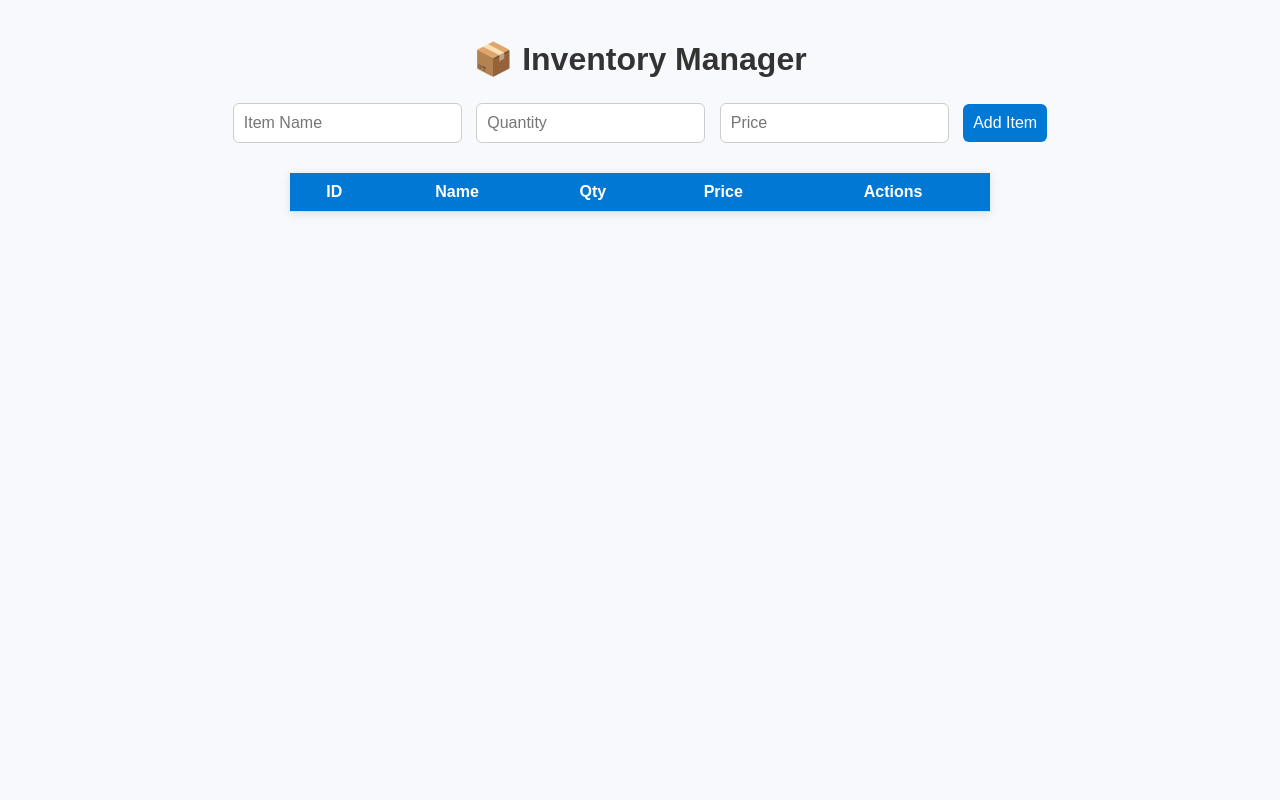
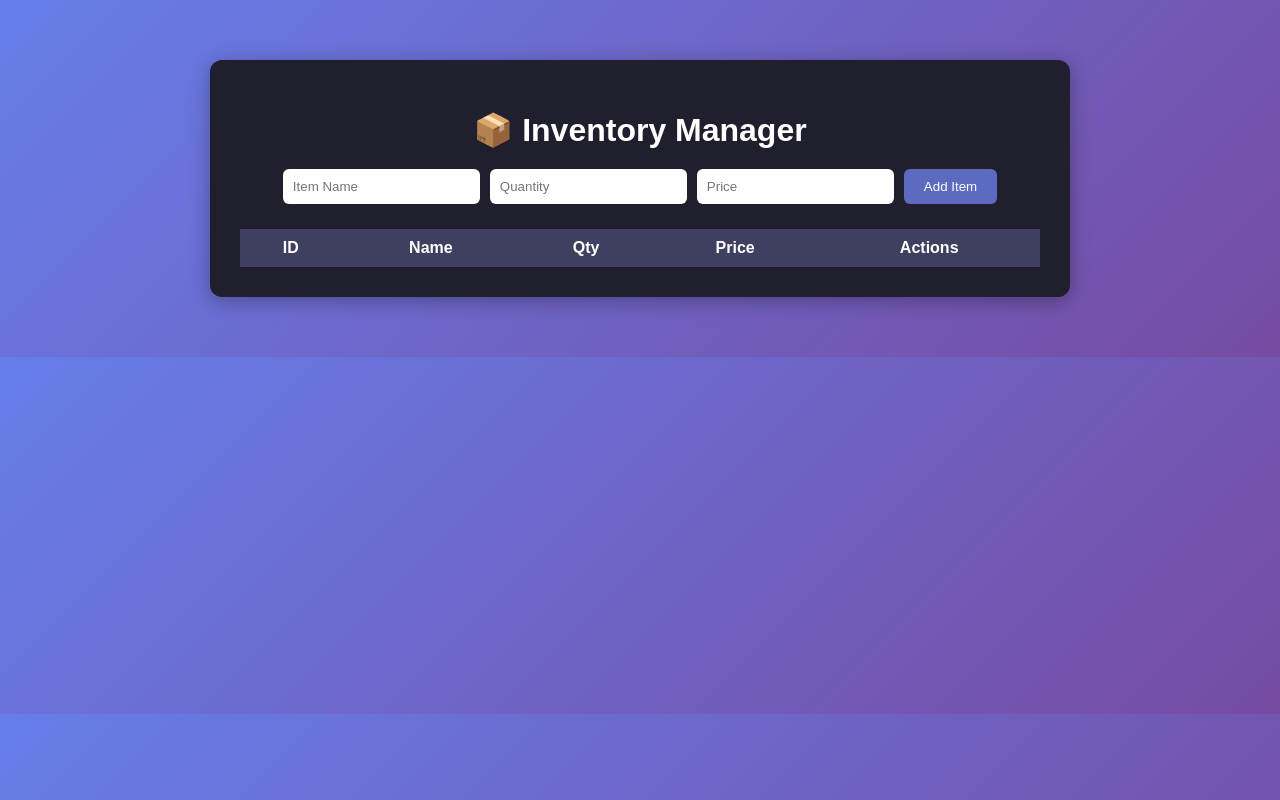
Before and after one commit to yashu234/DBMS, a website: page index.html in a window 1280 px wide. Drawn offline with Linux system fonts and the light colour scheme; no server answers.

Commit message:
Revamp CSS styles for improved aesthetics

```diff
--- a/style.css
+++ b/style.css
@@ -1,57 +1,87 @@
 body {
-  font-family: Arial, sans-serif;
-  background: #f7f9fc;
-  margin: 40px;
-  text-align: center;
+  font-family: 'Poppins', sans-serif;
+  background: linear-gradient(135deg, #667eea, #764ba2);
+  margin: 0;
+  padding: 0;
+  color: #fff;
+}
+
+.container {
+  max-width: 800px;
+  margin: 60px auto;
+  background: #1f1f2e;
+  border-radius: 12px;
+  padding: 30px;
+  box-shadow: 0 4px 20px rgba(0,0,0,0.3);
 }
 
 h1 {
-  color: #333;
+  text-align: center;
   margin-bottom: 20px;
 }
 
 form {
-  margin-bottom: 25px;
+  display: flex;
+  gap: 10px;
+  flex-wrap: wrap;
+  justify-content: center;
 }
 
-input, button {
+input {
   padding: 10px;
-  margin: 5px;
   border-radius: 6px;
-  border: 1px solid #ccc;
-  font-size: 16px;
+  border: none;
+  outline: none;
 }
 
 button {
-  background-color: #0078d4;
+  background: #5c6bc0;
+  border: none;
   color: white;
+  padding: 10px 20px;
+  border-radius: 6px;
+  cursor: pointer;
+  transition: 0.3s;
+}
+
+button:hover {
+  background: #3949ab;
+}
+
+table {
+  width: 100%;
+  border-collapse: collapse;
+  margin-top: 25px;
+}
+
+th, td {
+  padding: 10px;
+  text-align: center;
+}
+
+th {
+  background: #3f3f5f;
+}
+
+td {
+  background: #2e2e42;
+}
+
+.action-btn {
+  background: #ffca28;
+  color: #000;
+  padding: 6px 12px;
+  margin: 0 3px;
+  border-radius: 5px;
   border: none;
   cursor: pointer;
 }
 
-button:hover {
-  background-color: #005fa3;
+.action-btn.delete {
+  background: #ef5350;
+  color: #fff;
 }
 
-table {
-  width: 100%;
-  max-width: 700px;
-  margin: 0 auto;
-  border-collapse: collapse;
-  background: white;
-  box-shadow: 0 2px 10px rgba(0,0,0,0.1);
+.action-btn:hover {
+  opacity: 0.8;
 }
-
-th, td {
-  padding: 10px;
-  border-bottom: 1px solid #ddd;
-}
-
-th {
-  background: #0078d4;
-  color: white;
-}
-
-tr:hover {
-  background-color: #f1f1f1;
-}
```
